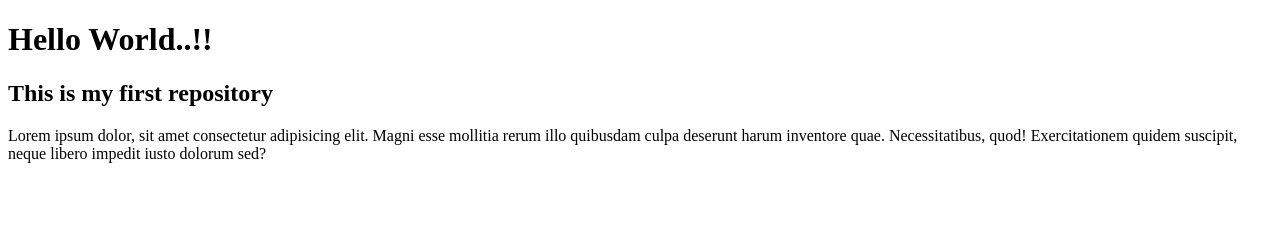
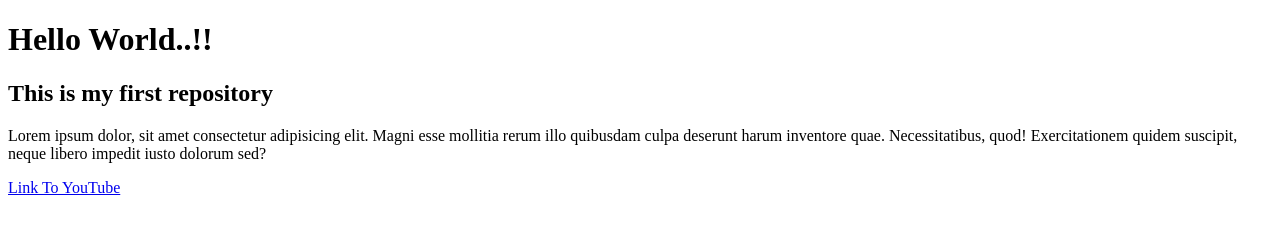
Before and after one commit to YLlampi/miPrimerRepositorio, a plain HTML site: page index.html in a window 1280 px wide. Drawn offline with Linux system fonts and the light colour scheme.

Commit message:
Add link youtube

```diff
--- a/index.html
+++ b/index.html
@@ -18,5 +18,10 @@
         impedit iusto dolorum sed?
       </p>
     </section>
+
+    <section>
+        <a href="https://www.youtube.com/">Link To YouTube</a>
+    </section>
+
   </body>
 </html>
```
